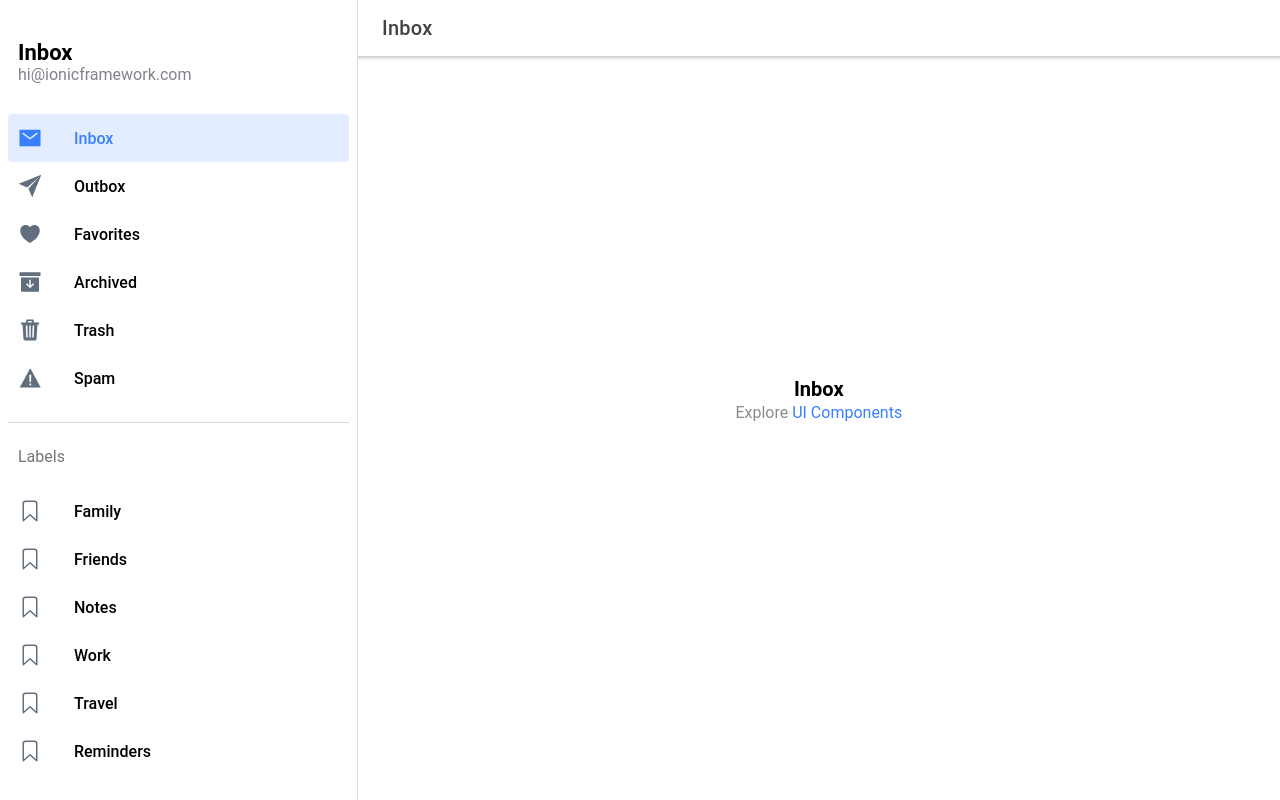
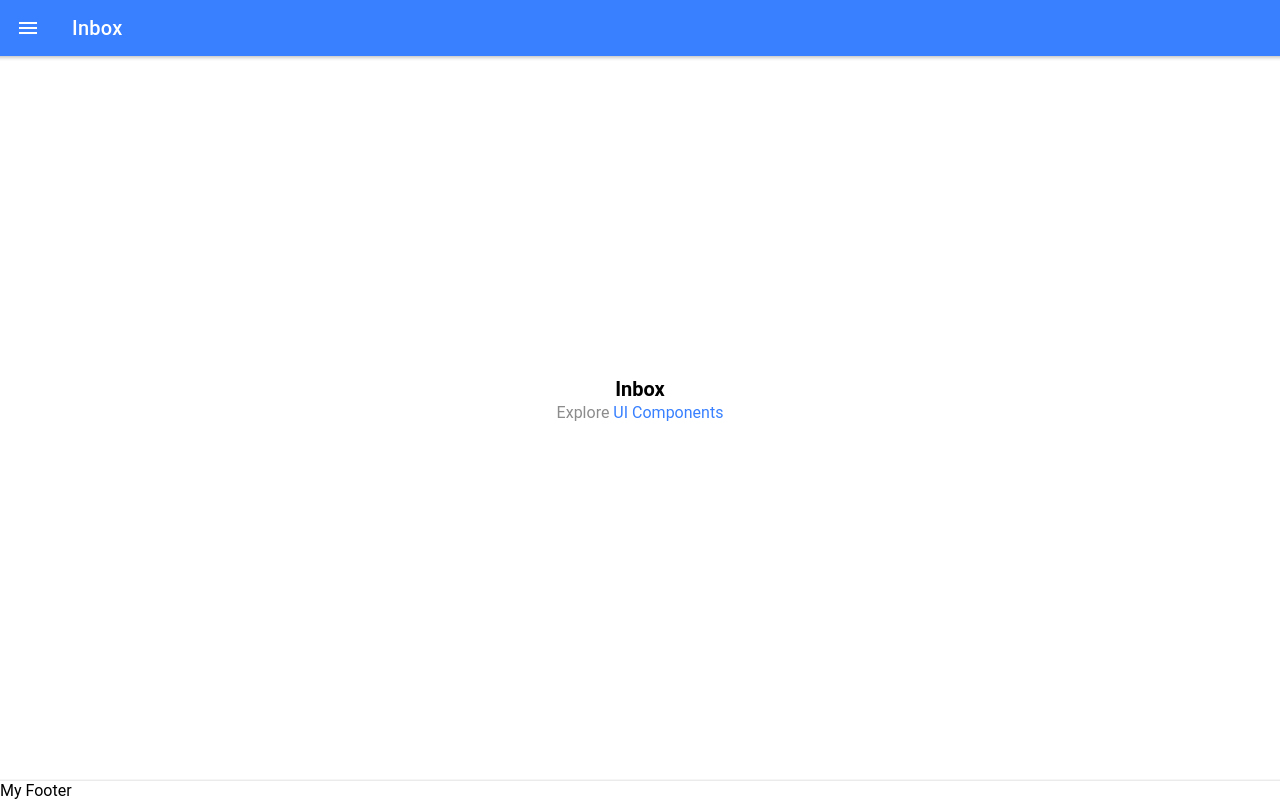
Before and after one commit to cnpem/annotat3d, a React (Create React App) app: page /page/Inbox in a window 1280 px wide. Built offline with nearby package versions, Linux system fonts and the light colour scheme.

Commit message:
annotat3d ionic

```diff
--- a/src/App.tsx
+++ b/src/App.tsx
@@ -29,7 +29,7 @@ const App: React.FC = () => {
   return (
     <IonApp>
       <IonReactRouter>
-        <IonSplitPane contentId="main">
+        <IonSplitPane contentId="main" when={false}>
           <Menu />
           <IonRouterOutlet id="main">
             <Route path="/" exact={true}>
--- a/src/components/Menu.css
+++ b/src/components/Menu.css
@@ -1,6 +1,10 @@
 ion-menu ion-content {
   --background: var(--ion-item-background, var(--ion-background-color, #fff));
 }
+
+/*ion-menu {*/
+  /*--width: 500px;*/
+/*}*/
 
 ion-menu.md ion-content {
   --padding-start: 8px;
--- a/src/components/Menu.tsx
+++ b/src/components/Menu.tsx
@@ -1,5 +1,9 @@
 import {
+    IonButton,
+    IonButtons,
     IonContent,
+    IonFab,
+    IonFabButton,
     IonIcon,
     IonItem,
     IonLabel,
@@ -66,14 +70,15 @@ const Menu: React.FC = () => {
     const location = useLocation();
 
     return (
-    <IonMenu contentId="main" type="overlay">
+        <IonMenu contentId="main" type="overlay" swipeGesture={true} style={ {'--width': '1000px'} } >
+
             <IonContent>
                 <IonList id="inbox-list">
-          <IonListHeader>Inbox</IonListHeader>
-          <IonNote>hi@ionicframework.com</IonNote>
+                    <IonListHeader>Annotat3D</IonListHeader>
+                    <IonNote>web version</IonNote>
                     {appPages.map((appPage, index) => {
                         return (
-              <IonMenuToggle key={index} autoHide={false}>
+                            <IonMenuToggle autoHide={false}  key={index}>
                                 <IonItem className={location.pathname === appPage.url ? 'selected' : ''} routerLink={appPage.url} routerDirection="none" lines="none" detail={false}>
                                     <IonIcon slot="start" ios={appPage.iosIcon} md={appPage.mdIcon} />
                                     <IonLabel>{appPage.title}</IonLabel>
--- a/src/pages/Page.tsx
+++ b/src/pages/Page.tsx
@@ -1,4 +1,4 @@
-import { IonButtons, IonContent, IonHeader, IonMenuButton, IonPage, IonTitle, IonToolbar } from '@ionic/react';
+import { IonButtons, IonContent, IonFooter, IonHeader, IonMenuButton, IonPage, IonTitle, IonToolbar } from '@ionic/react';
 import { useParams } from 'react-router';
 import ExploreContainer from '../components/ExploreContainer';
 import './Page.css';
@@ -10,9 +10,10 @@ const Page: React.FC = () => {
   return (
     <IonPage>
       <IonHeader>
-        <IonToolbar>
+
+        <IonToolbar color="primary">
           <IonButtons slot="start">
-            <IonMenuButton />
+            <IonMenuButton/>
           </IonButtons>
           <IonTitle>{name}</IonTitle>
         </IonToolbar>
@@ -26,6 +27,11 @@ const Page: React.FC = () => {
         </IonHeader>
         <ExploreContainer name={name} />
       </IonContent>
+
+    <IonFooter>
+        <span>My Footer</span>
+    </IonFooter>
+
     </IonPage>
   );
 };
```
Lines whose indentation alone changed are shown as unchanged.
